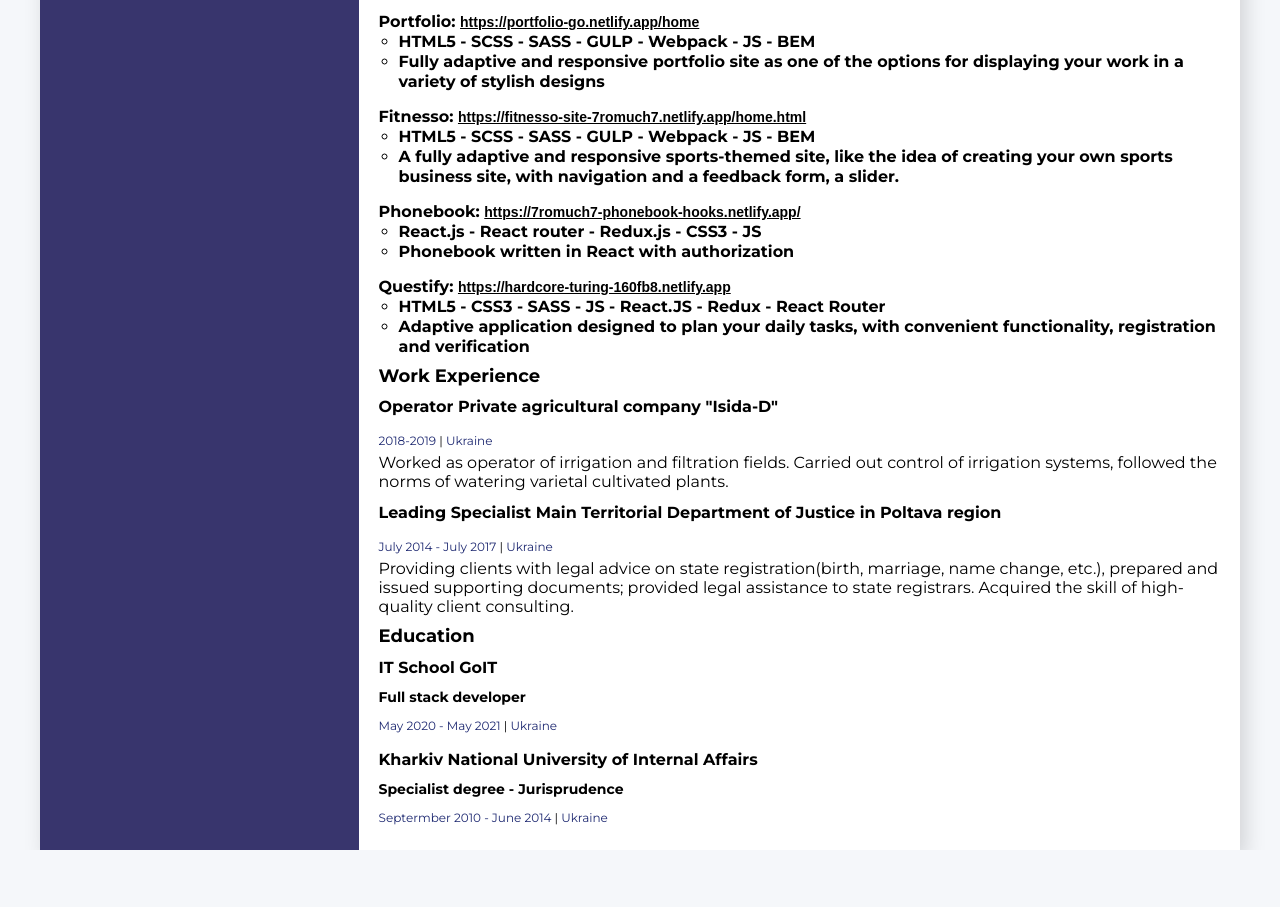
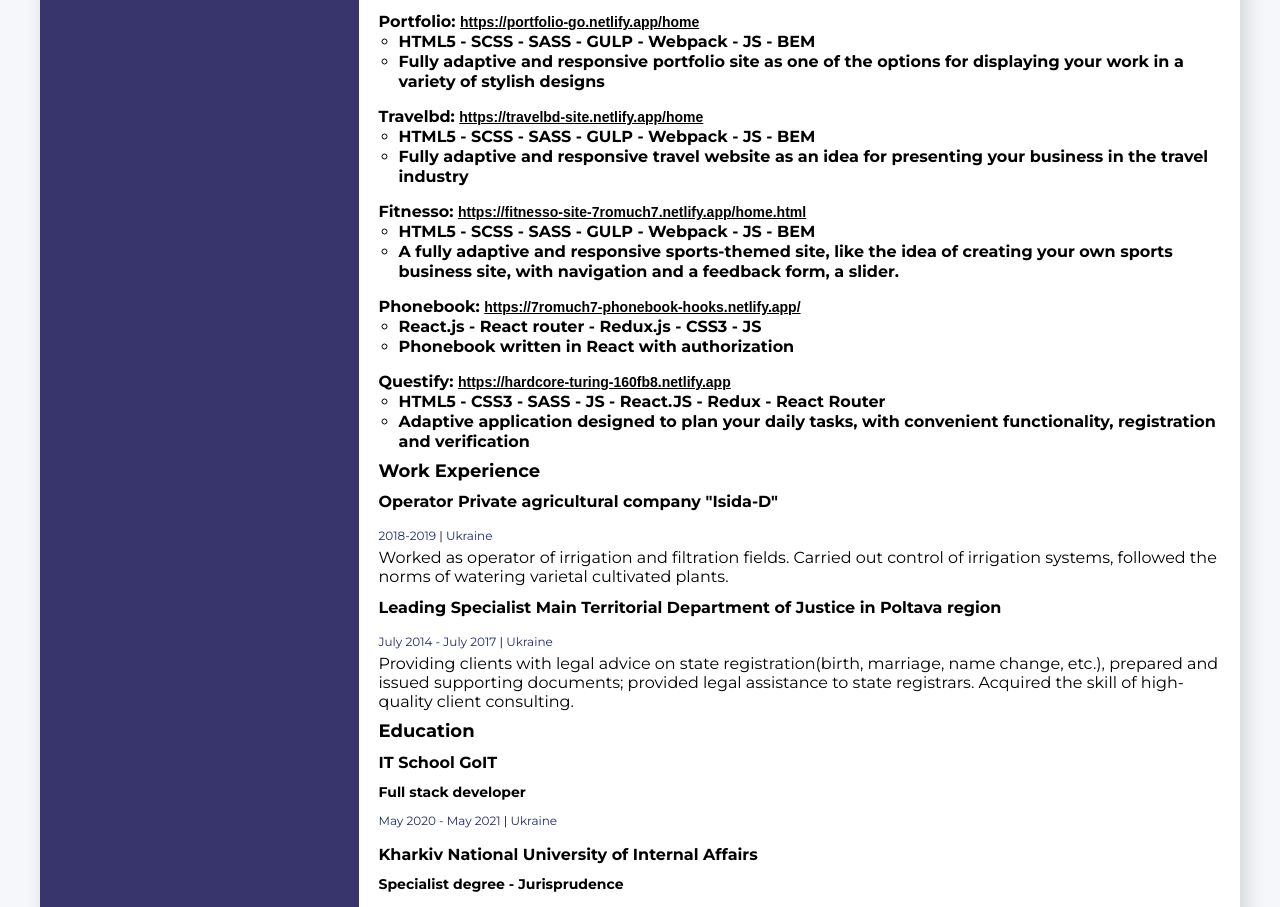
Before and after one commit to 7Romuch7/Resume, a plain HTML site: page index.html in a window 1280 px wide. Shown: the part 1383-2290 px from the top of the page. Before the commit the page ends 2233 px from the top, so only its background shows below. Drawn offline with Linux system fonts and the light colour scheme.

Commit message:
add project

```diff
--- a/index.html
+++ b/index.html
@@ -278,6 +278,16 @@
                     </ul>
                 </ul>
                 <ul class="projects-items">
+                    <li class="project-title">Travelbd:
+                        <a class="projects-link info-project"
+                            href="https://travelbd-site.netlify.app/home">https://travelbd-site.netlify.app/home</a>
+                    </li>
+                    <ul class="project-link">
+                        <li class="project-title">HTML5 - SCSS - SASS - GULP - Webpack - JS - BEM</li>
+                        <li class="project-title">Fully adaptive and responsive travel website as an idea for presenting your business in the travel industry</li>
+                    </ul>
+                </ul>
+                <ul class="projects-items">
                     <li class="project-title">Fitnesso:
                         <a class="projects-link info-project"
                             href="https://fitnesso-site-7romuch7.netlify.app/home.html">https://fitnesso-site-7romuch7.netlify.app/home.html</a>
```
